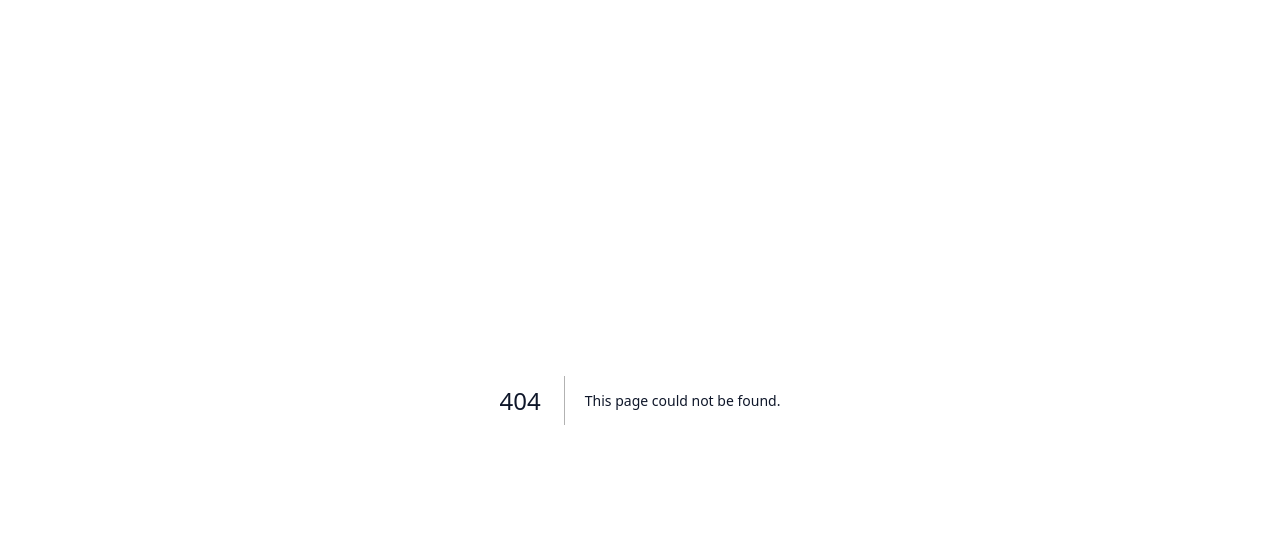
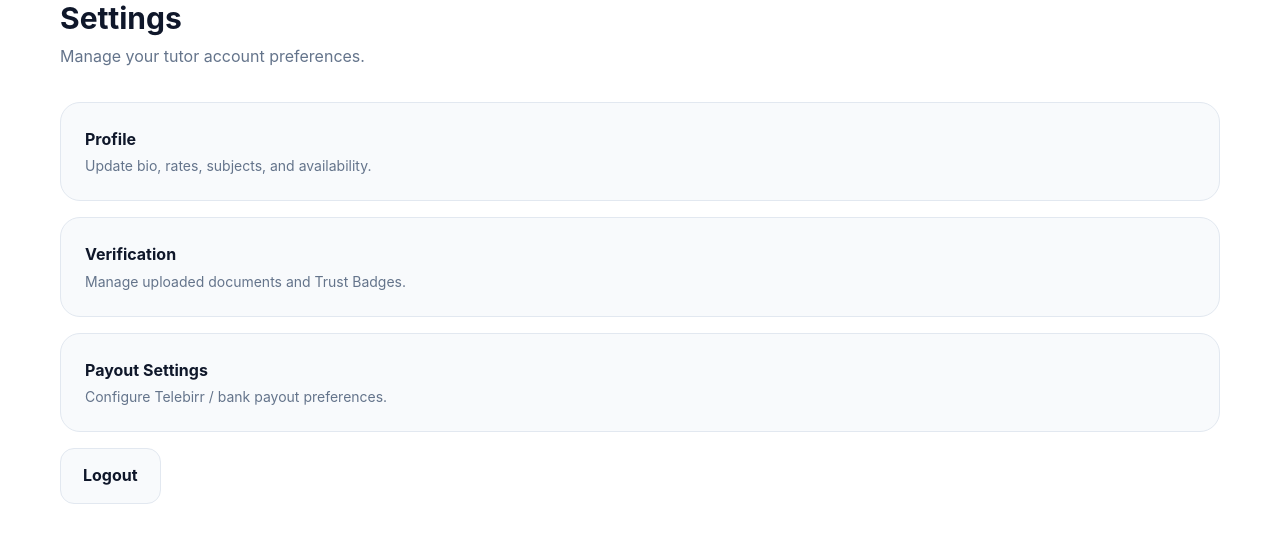
Before and after one commit to Zeordi/tutor-be-betea, a Next.js app in the folder apps/web/: page /teacher/settings in a window 1280 px wide. Before the commit this address had no page. Shown: the top 542 px of the page. Built offline with nearby package versions, Linux system fonts and the light colour scheme.

Commit message:
Create settings/page.tsx

```diff
--- /dev/null
+++ b/apps/web/app/teacher/settings/page.tsx
@@ -0,0 +1,51 @@
+"use client";
+
+import { useRouter } from "next/navigation";
+
+export default function TeacherSettingsPage() {
+  const router = useRouter();
+
+  return (
+    <main className="min-h-screen bg-[var(--background)]">
+      <section className="container py-10 max-w-2xl">
+        <h1 className="text-3xl font-bold mb-2">Settings</h1>
+        <p className="text-[var(--secondary)] mb-8">
+          Manage your tutor account preferences.
+        </p>
+
+        <div className="space-y-4">
+          <div className="card">
+            <h3 className="font-bold mb-1">Profile</h3>
+            <p className="text-sm text-[var(--secondary)]">
+              Update bio, rates, subjects, and availability.
+            </p>
+          </div>
+
+          <div className="card">
+            <h3 className="font-bold mb-1">Verification</h3>
+            <p className="text-sm text-[var(--secondary)]">
+              Manage uploaded documents and Trust Badges.
+            </p>
+          </div>
+
+          <div className="card">
+            <h3 className="font-bold mb-1">Payout Settings</h3>
+            <p className="text-sm text-[var(--secondary)]">
+              Configure Telebirr / bank payout preferences.
+            </p>
+          </div>
+
+          <button
+            className="btn btn-secondary"
+            onClick={() => {
+              localStorage.removeItem("token");
+              router.push("/login");
+            }}
+          >
+            Logout
+          </button>
+        </div>
+      </section>
+    </main>
+  );
+}
```
